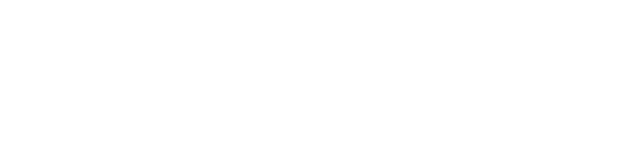
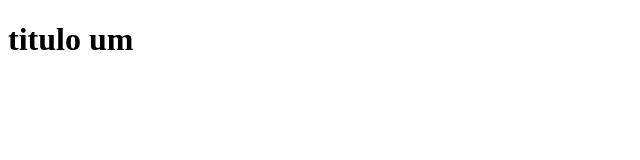
Before and after one commit to erikgotoo/git, a plain HTML site: page index.html in a window 1280 px wide. Shown: the whole page, without its empty margins (0-640 px from the left). Drawn offline with Linux system fonts and the light colour scheme.

Commit message:
Update index.html

```diff
--- a/index.html
+++ b/index.html
@@ -6,6 +6,6 @@
     <title>Document</title>
 </head>
 <body>
-
+<h1>titulo um</h1>
 </body>
 </html>
```
